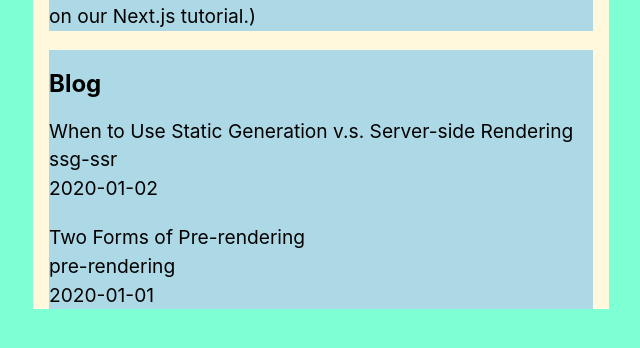
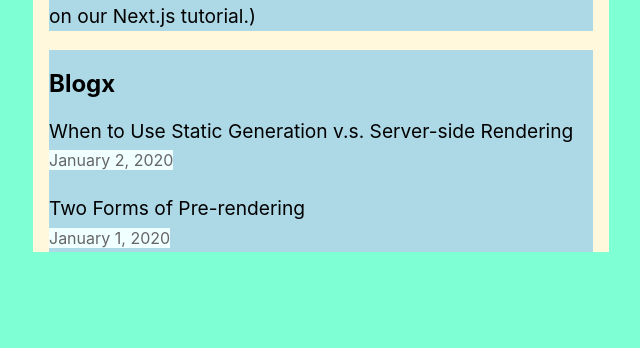
Before and after one commit to rodrigorellana/nextjstutorial, a Next.js app: page / in a window 1280 px wide. Shown: the part 366-714 px from the top of the page, without its empty margins (319-959 px from the left). Built offline with nearby package versions, Linux system fonts and the light colour scheme.

Commit message:
polishing index with links to posts pages

```diff
--- a/pages/index.js
+++ b/pages/index.js
@@ -1,7 +1,8 @@
 import Head from "next/head";
 import Layout, {siteTitle} from "../components/layout";
 import utilStyles from "../styles/utils.module.css";
-
+import Link from "next/link";
+import Date from "../components/date";
 import {getSortedPostsData} from "../lib/posts";
 
 export async function getStaticProps() {
@@ -28,15 +29,17 @@
       </section>
 
       <section className={`${utilStyles.headingMd} ${utilStyles.padding1px}`}>
-        <h2 className={utilStyles.headingLg}>Blog</h2>
+        <h2 className={utilStyles.headingLg}>Blogx</h2>
         <ul className={utilStyles.list}>
           {allPostsData.map(({id, date, title}) => (
             <li className={utilStyles.listItem} key={id}>
-              {title}
+              <Link href={`/posts/${id}`}>
+                <a>{title}</a>
+              </Link>
               <br />
-              {id}
-              <br />
-              {date}
+              <small className={utilStyles.lightText}>
+                <Date dateString={date} />
+              </small>
             </li>
           ))}
         </ul>
```
Also changed, not shown: pages/posts/[id].js (+16 -18 lines), 1 other file (tests, documents, lock files or other folders).
